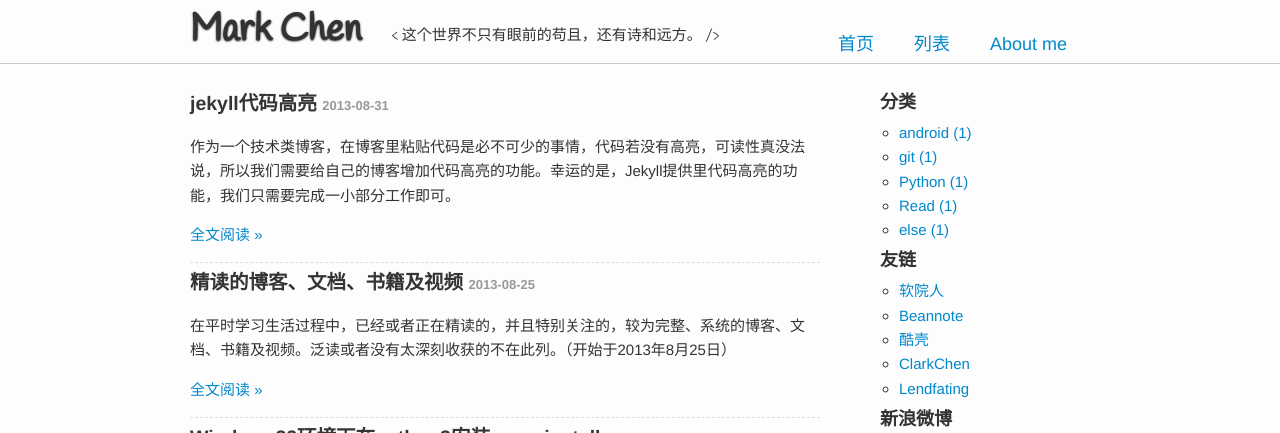
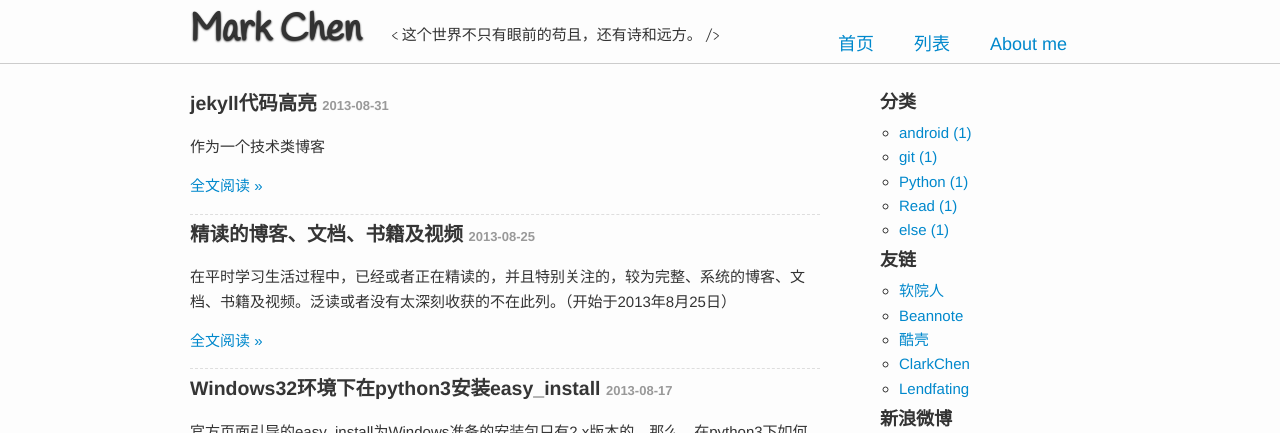
Before and after one commit to zhenchentl/zhenchentl.github.com, a Jekyll site: the page built from index.md, in a window 1280 px wide, cut to the strip 0-433 px from the top of the page. Built offline with Jekyll 4.4.1, drawn with Linux system fonts in a browser that asks for light colours; Markdown is read by kramdown in place of the engine named in the settings; comment, search, counter and statistics services are not loaded; part of the change alters nothing that is shown.

```diff
--- a/_posts/2013-08-31-jekyll-code-highlight.md
+++ b/_posts/2013-08-31-jekyll-code-highlight.md
@@ -1,72 +1,14 @@
 ---
 layout: post
 title: jekyll代码高亮
-summary: 作为一个技术类博客，在博客里粘贴代码是必不可少的事情，代码若没有高亮，可读性真没法说，所以我们需要给自己的博客增加代码高亮的功能。幸运的是，Jekyll提供里代码高亮的功能，我们只需要完成一小部分工作即可。
+summary: 作为一个技术类博客
 categories:
 - else
 tags:
 - blog
-- jekyll
-- code highlight
 ---
 
 {{ page.title }}
 =================
 作为一个技术类博客，在博客里粘贴代码是必不可少的事情，代码若没有高亮，可读性真没法说，所以我们需要给自己的博客增加代码高亮的功能。幸运的是，Jekyll提供里代码高亮的功能，我们只需要完成一小部分工作即可。
 ###搭建环境
-- Python
-- easy_install
-- Pygments
-
-jek的代码高亮是使用[Pygments][2]来完成的，它是一款语法高亮的[Python][1]包，所以我们首先需要下载并安装Python。可用如下命令检测是否有Python环境：
-
-	python --version
-	\# Python 2.7.3
-
-安装[Pygments][2]时需要借助[EasyInstall][3]这个工具，这个工具和Pthon的关系，就像gems和ruby，或者apt-get和ubuntu的关系一样，它可以让你很方便的自动下载、编译、安装和管理[Python][1]包。在[Python][1]的较高版本中，该工具已经自动附带，比如我的版本是2.7.3，easy_install命令已经可以直接使用了，不同平台和环境，可能有所差异(比如Ubuntu上，需要先安装python-setuptools)。若你发现不能使用easy_install命令，记得先安装它。安装好[EasyInstall][3]之后，执行如下命令安装[Pygments][2]：
-
-	easy_install Pygments
-
-到此，需要的环境已经没有问题了，接下来如何在博客中使用代码高亮？
-###代码高亮
-
-首先，我们需要生成一个高亮代码的CSS文件，并引入到我们的博客中，生成方式如下：
-
-	pygmentize -S fruity -f html > syntax.css
-
-然后，在博客中使用代码高亮，高亮代码的模板是这样的：
-
-	{% highlight 词法分析器 %}
-	需要高亮的代码
-	{% endhighlight %}
-
-词法分析器是指你需要高亮的代码是何种语言，比如说Shell脚本的词法分析器是sh，Java的词法分析器是java。支持的词法分析器可以在官方文档Available lexers找到。
-例如你要高亮Java版的HelloWorld，只需要把如下代码粘贴到你的博客中：
-
-	{% highlight java %}
-		public class Hello {
-			public static void main(String[] args) {
-				System.out.println("Hello World!");
-			}
-		}
-	{% endhighlight %}
-
-在我的博客中，显示效果如下：
-
-{% highlight java %}
-public class Hello {
-    public static void main(String[] args) {
-        System.out.println("Hello World!");
-    }
-}
-{% endhighlight %}
-
-它看起来还不错，代码的可读性大大提高了。
-###GitHub Pages
-[GitHub Pages][5]也是支持{% highlight %}标记的，提交上去的博客，生成的代码html代码和你本地生成的相同，另外又使用里相同的样式，所以不会有任何问题。
-
-[1]: http://www.python.org/ "Python"
-[2]: http://pygments.org/ "Pygments"
-[3]: http://peak.telecommunity.com/DevCenter/EasyInstall "EasyInstall"
-[4]: http://pygments.org/docs/lexers/ "Available lexers"
-[5]: http://pages.github.com/ "GitHub Pages"
```
